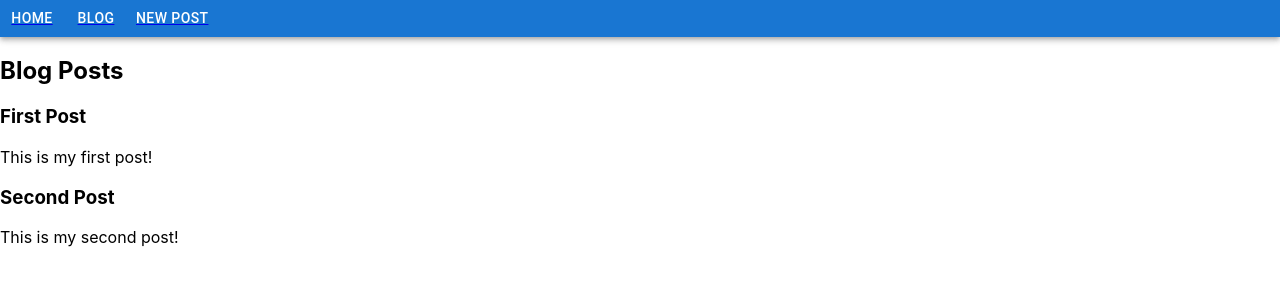
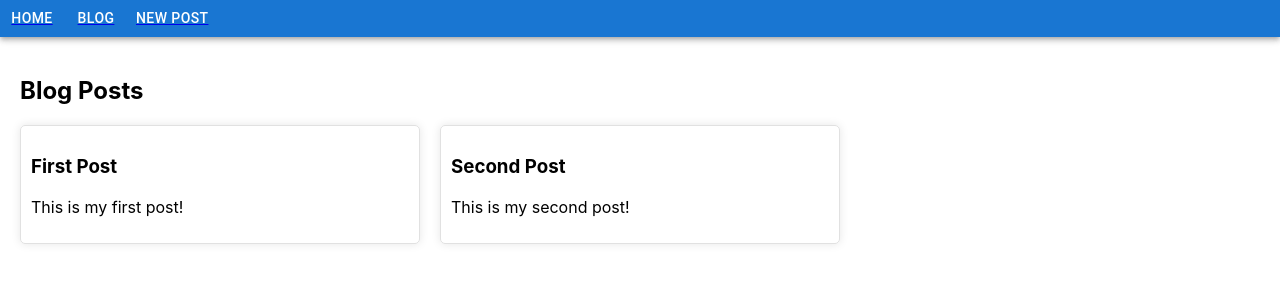
Before and after one commit to zaidi-01/react-chronicle, a React (Create React App) app in the folder client/: page /blog in a window 1280 px wide. Shown: the top 300 px of the page. Built offline with nearby package versions, Linux system fonts and the light colour scheme.

Commit message:
style: add blog posts styles
- Add Blog component styles
- Update App component styles

```diff
--- a/client/src/components/app/app.scss
+++ b/client/src/components/app/app.scss
@@ -0,0 +1,3 @@
+.content {
+  padding: 20px;
+}
--- a/client/src/components/app/app.tsx
+++ b/client/src/components/app/app.tsx
@@ -33,11 +33,16 @@ function App() {
           </Box>
         </AppBar>
 
-        <Routes>
-          <Route path="/" element={<Home />} />
-          <Route path="/blog" element={<Blog />} />
-          <Route path="/new-post" element={<NewPost onAddPost={() => {}} />} />
-        </Routes>
+        <div className="content">
+          <Routes>
+            <Route path="/" element={<Home />} />
+            <Route path="/blog" element={<Blog />} />
+            <Route
+              path="/new-post"
+              element={<NewPost onAddPost={() => {}} />}
+            />
+          </Routes>
+        </div>
       </Router>
     </div>
   );
--- /dev/null
+++ b/client/src/components/blog/blog.scss
@@ -0,0 +1,19 @@
+.posts {
+  display: grid;
+  grid-template-columns: repeat(auto-fill, minmax(300px, 1fr));
+  grid-gap: 20px;
+}
+
+.post {
+  padding: 10px;
+
+  border: 1px solid #e1e1e1;
+  border-radius: 5px;
+  box-shadow: 0 0 10px rgba(0, 0, 0, 0.1);
+
+  transition: all 0.3s ease;
+
+  &:hover {
+    box-shadow: 0 0 20px rgba(0, 0, 0, 0.2);
+  }
+}
--- a/client/src/components/blog/blog.tsx
+++ b/client/src/components/blog/blog.tsx
@@ -1,4 +1,5 @@
 import React from "react";
+import "./blog.scss";
 
 function Blog() {
   const [posts, setPosts] = React.useState([
@@ -9,12 +10,14 @@ function Blog() {
   return (
     <div className="blog">
       <h2>Blog Posts</h2>
-      {posts.map((post) => (
-        <div key={post.id}>
-          <h3>{post.title}</h3>
-          <p>{post.content}</p>
-        </div>
-      ))}
+      <div className="posts">
+        {posts.map((post) => (
+          <div className="post" key={post.id}>
+            <h3>{post.title}</h3>
+            <p>{post.content}</p>
+          </div>
+        ))}
+      </div>
     </div>
   );
 }
```
